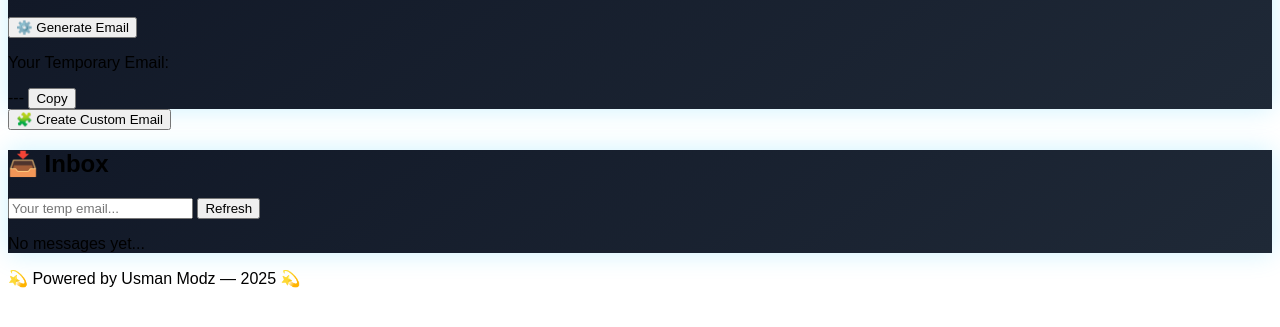
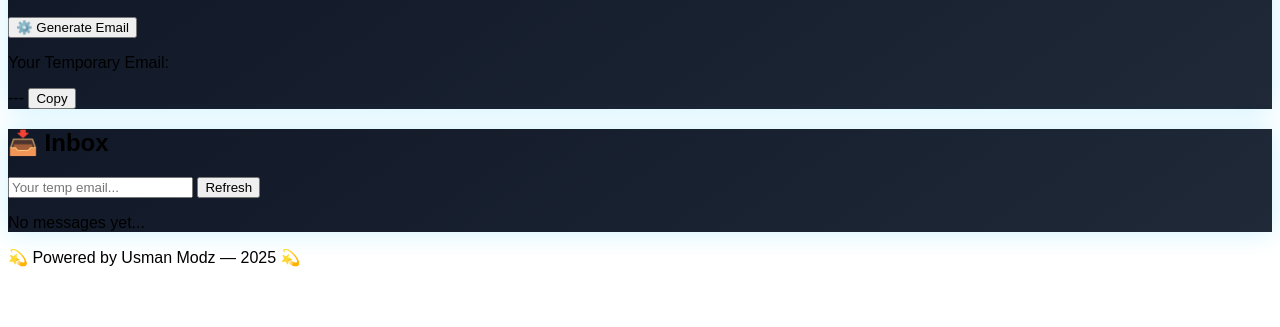
Before and after one commit to UsmanModz/Custom-Email-, a plain HTML site: page index.html in a window 1280 px wide. Shown: the part 111-438 px from the top of the page. Drawn offline with Linux system fonts and the light colour scheme; no server answers; a script that the page names is missing.

Commit message:
Add files via upload

```diff
--- a/index.html
+++ b/index.html
@@ -55,10 +55,6 @@ body {
       </div>
     </div>
   </div>
-
-  <button onclick="window.location.href='custom.html'" class="w-full bg-purple-600 hover:bg-purple-700 px-4 py-3 rounded-2xl font-bold text-lg transition shadow-md">
-    &#129513; Create Custom Email
-  </button>
 
   <div class="card rounded-2xl p-6 space-y-4">
     <h2 class="text-xl font-bold text-green-400">&#128229; Inbox</h2>
```
